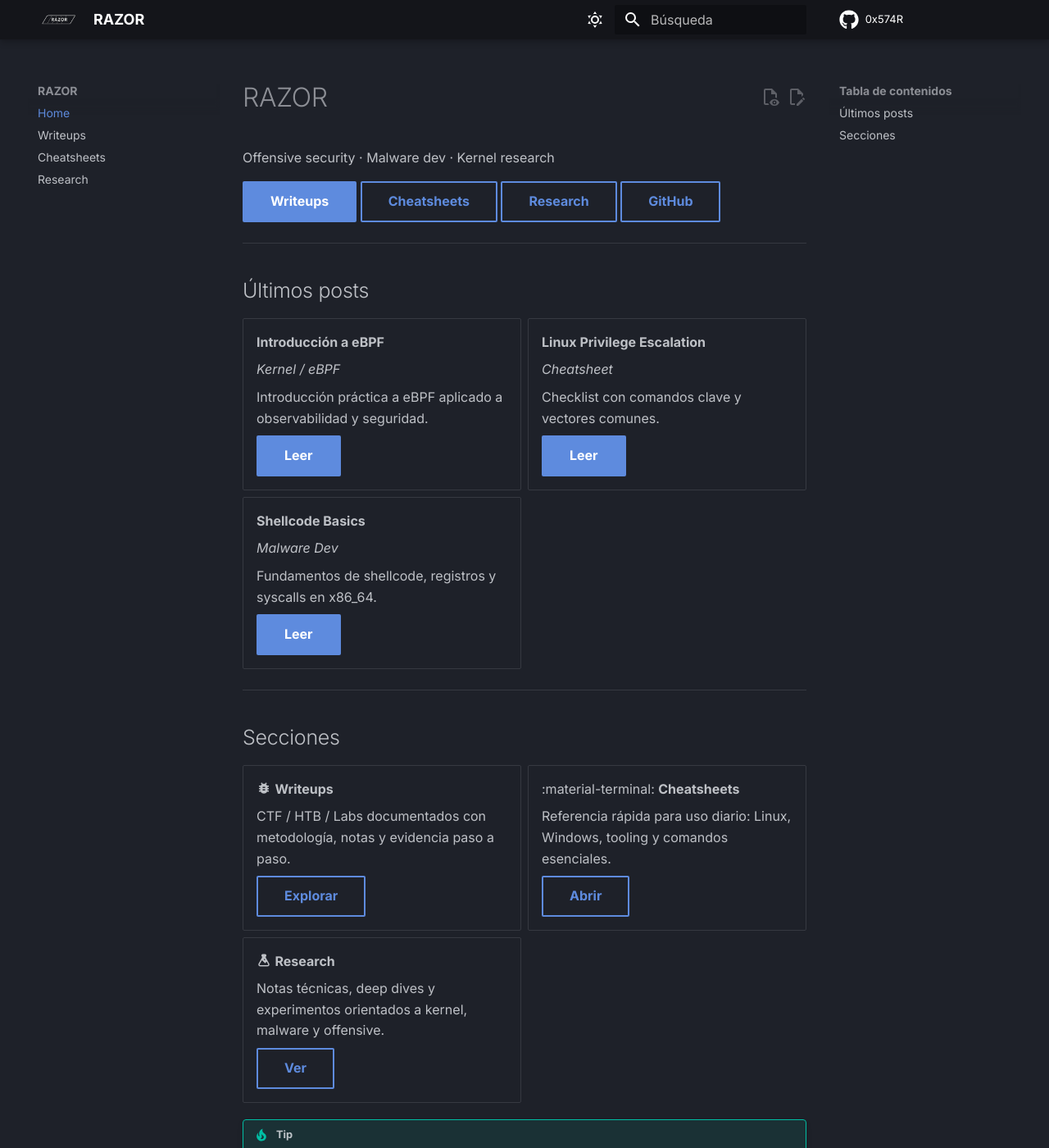
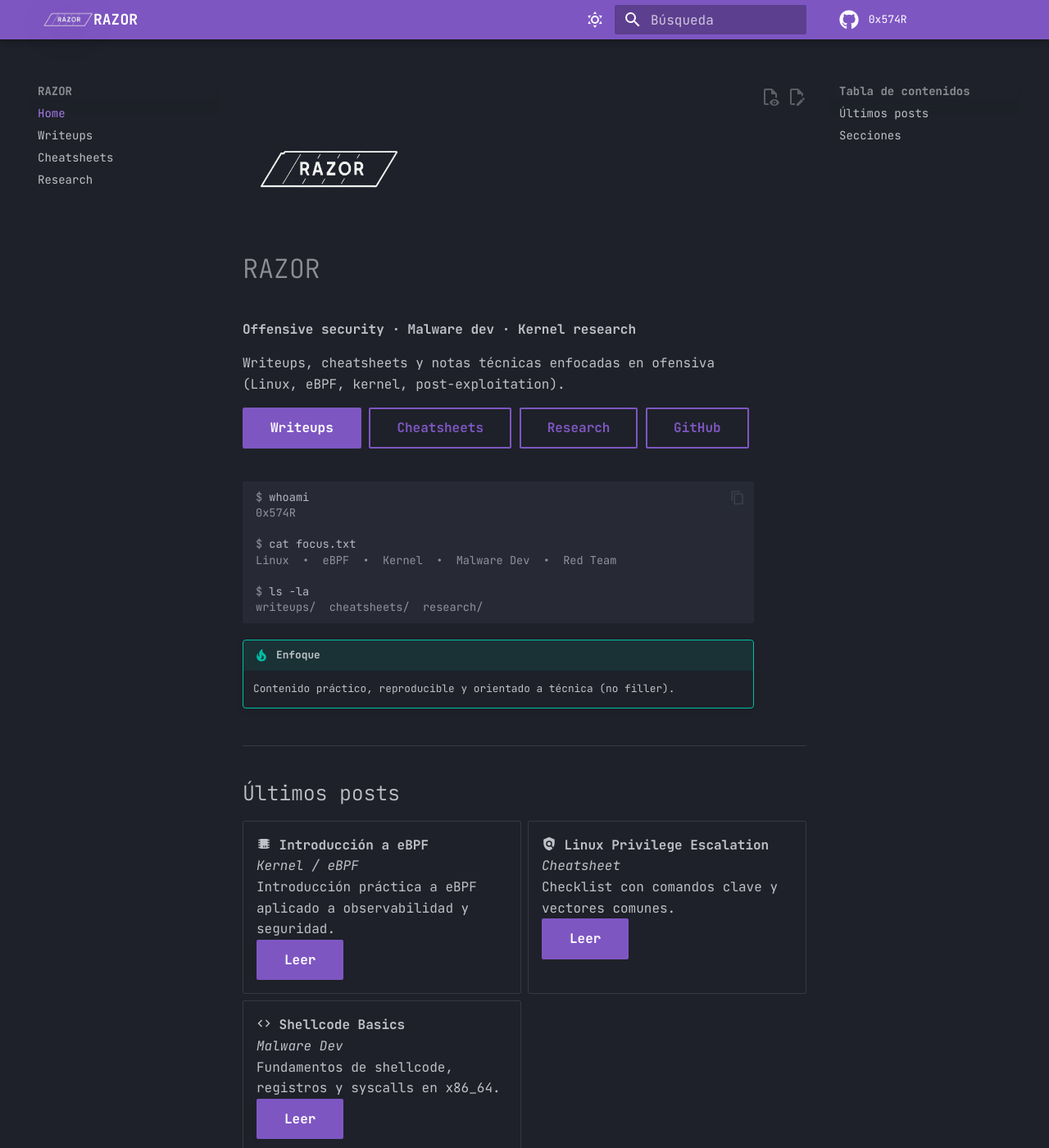
Before and after one commit to 0x574R/0x574R.github.io, an MkDocs documentation site: the page built from docs/index.md, in a window 1280 px wide and 1400 px high. Shown: the whole window at 82% size. Built offline with MkDocs 1.6.1 and Material for MkDocs 9.7.7, drawn with Linux system fonts in a browser that asks for light colours; some of the changed text lies outside the part shown.

Commit message:
Professional dark theme

````diff
--- a/docs/index.md
+++ b/docs/index.md
@@ -1,11 +1,43 @@
+<!-- Home page intentionally built with Material native components -->
+
+<div class="grid" markdown>
+
+<div markdown>
+
+![RAZOR](assets/logo.png){ width="230" }
+
 # RAZOR
 
-Offensive security · Malware dev · Kernel research
+**Offensive security · Malware dev · Kernel research**
+
+Writeups, cheatsheets y notas técnicas enfocadas en ofensiva (Linux, eBPF, kernel, post-exploitation).
 
 [Writeups](writeups/){ .md-button .md-button--primary }
 [Cheatsheets](cheatsheets/){ .md-button }
 [Research](research/){ .md-button }
 [GitHub](https://github.com/0x574R){ .md-button }
+
+</div>
+
+<div markdown>
+
+```console
+$ whoami
+0x574R
+
+$ cat focus.txt
+Linux  •  eBPF  •  Kernel  •  Malware Dev  •  Red Team
+
+$ ls -la
+writeups/  cheatsheets/  research/
+```
+
+!!! tip "Enfoque"
+    Contenido práctico, reproducible y orientado a técnica (no filler).
+
+</div>
+
+</div>
 
 ---
 
@@ -45,25 +68,19 @@
 
 <div class="grid cards" markdown>
 
--   :material-bug: **Writeups**
-
-    CTF / HTB / Labs documentados con metodología, notas y evidencia paso a paso.
-
+-   :material-sword-cross: **Writeups**
+    *CTF / HTB / Labs*
+    Resolución documentada de máquinas y retos, con metodología y notas.
     [Explorar](writeups/){ .md-button }
 
 -   :material-terminal: **Cheatsheets**
-
-    Referencia rápida para uso diario: Linux, Windows, tooling y comandos esenciales.
-
+    *Quick reference*
+    Linux, Windows, tooling y comandos esenciales para uso diario.
     [Abrir](cheatsheets/){ .md-button }
 
 -   :material-flask: **Research**
-
-    Notas técnicas, deep dives y experimentos orientados a kernel, malware y offensive.
-
-    [Ver](research/){ .md-button }
+    *Kernel · eBPF · Malware*
+    Notas técnicas, deep dives y experimentos orientados a investigación.
+    [Entrar](research/){ .md-button }
 
 </div>
-
-!!! tip "Tip"
-    Usa la búsqueda para encontrar comandos, técnicas y secciones rápidamente.
--- a/docs/stylesheets/logo.css
+++ b/docs/stylesheets/logo.css
@@ -5,6 +5,7 @@
 
 .md-header__button.md-logo img,
 .md-header__button.md-logo svg {
-  transform: scale(1.55);
+  transform: scale(2.25);
   transform-origin: left center;
+  filter: drop-shadow(0 2px 10px rgba(0,0,0,.35));
 }
--- a/mkdocs.yml
+++ b/mkdocs.yml
@@ -14,7 +14,7 @@
   favicon: assets/favicon.ico
 
   font:
-    text: Inter
+    text: JetBrains Mono
     code: JetBrains Mono
 
   icon:
@@ -38,14 +38,14 @@
 
   palette:
     - scheme: slate
-      primary: black
-      accent: lime
+      primary: deep purple
+      accent: purple
       toggle:
         icon: material/weather-sunny
         name: Cambiar a modo claro
     - scheme: default
-      primary: black
-      accent: lime
+      primary: deep purple
+      accent: purple
       toggle:
         icon: material/weather-night
         name: Cambiar a modo oscuro
````
Also changed, not shown: other parts of docs/index.md (+3 -12 lines).
